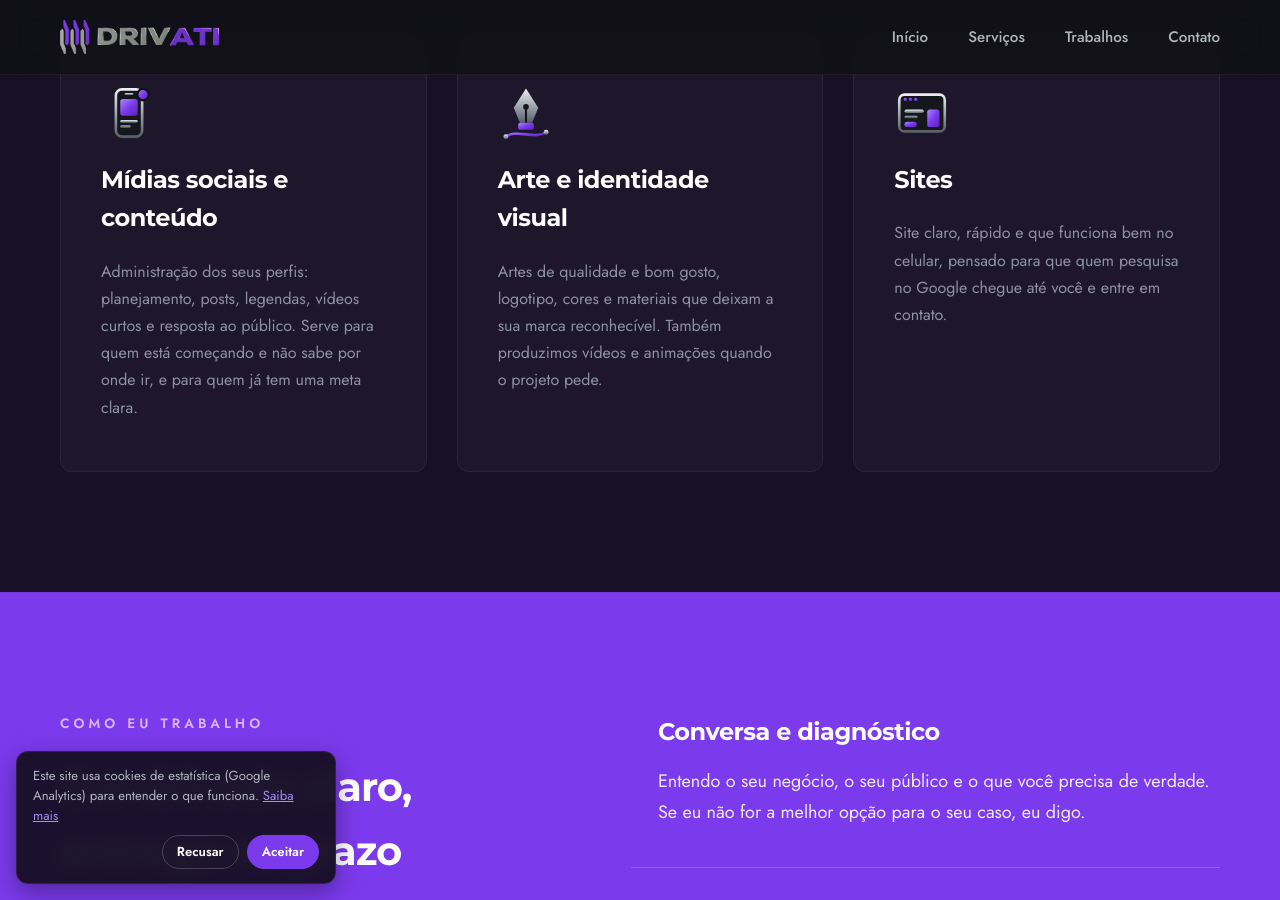
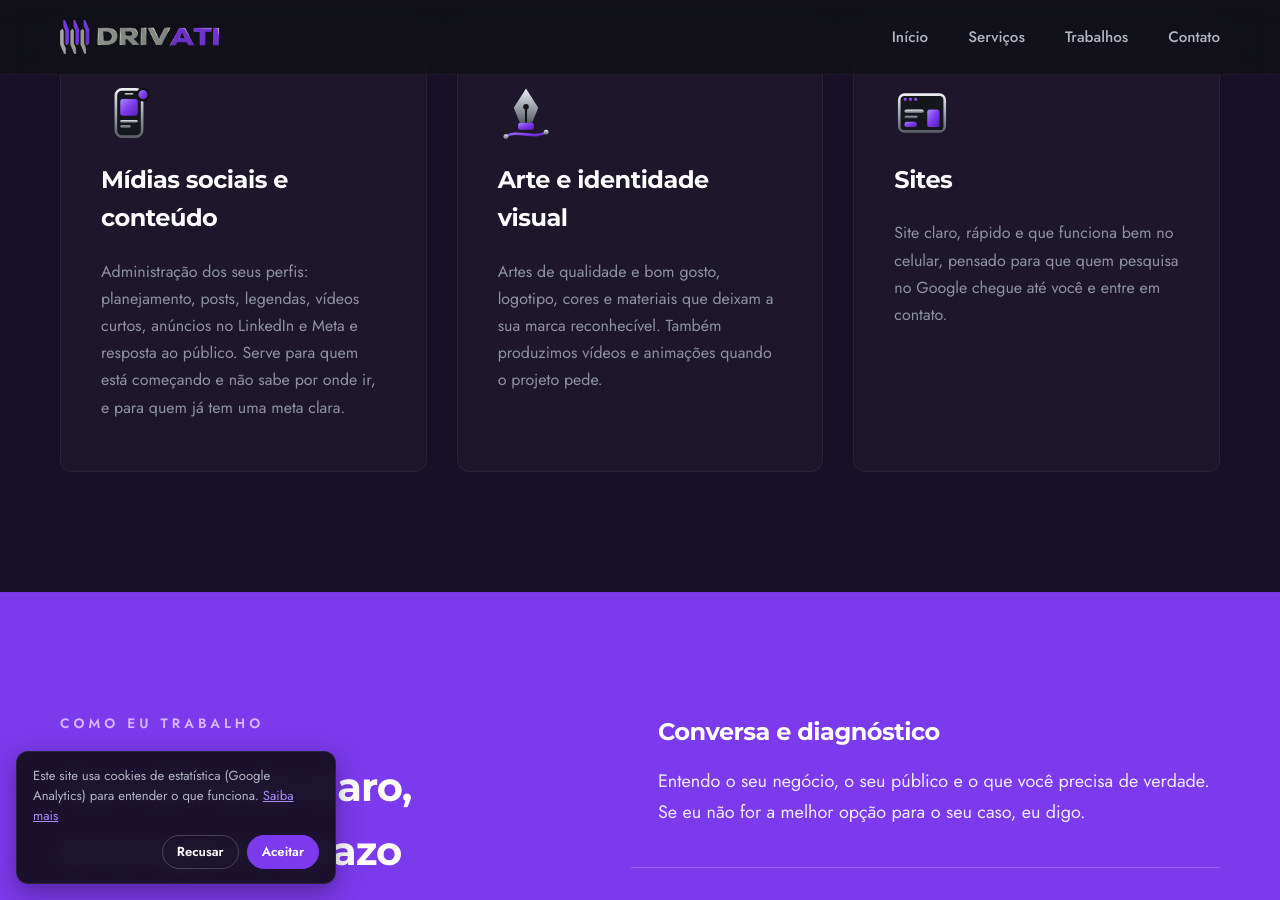
Before and after one commit to pedrosajrdigital/Drivati, a Jekyll site: the page built from index.html, in a window 1280 px wide and 900 px high, scrolled down 1317 px. Built offline with Jekyll 4.4.1, drawn with Linux system fonts in a browser that asks for light colours.

Commit message:
Tráfego pago restrito a LinkedIn e Meta na oferta de mídias sociais
Co-Authored-By: Claude Sonnet 5.5 <noreply@anthropic.com>
Claude-Session: https://claude.ai/code/session_01RjAyFE22sfAnTy89Y7pjqg

```diff
--- a/index.html
+++ b/index.html
@@ -34,7 +34,7 @@ standalone: true
                 <div class="pillar-card">
                     <span class="pillar-icon"><img src="{{ '/assets/img/icons/social.svg' | relative_url }}" alt="" width="56" height="56"></span>
                     <h3 class="pillar-title">Mídias sociais e conteúdo</h3>
-                    <p class="pillar-text">Administração dos seus perfis: planejamento, posts, legendas, vídeos curtos e resposta ao público. Serve para quem está começando e não sabe por onde ir, e para quem já tem uma meta clara.</p>
+                    <p class="pillar-text">Administração dos seus perfis: planejamento, posts, legendas, vídeos curtos, anúncios no LinkedIn e Meta e resposta ao público. Serve para quem está começando e não sabe por onde ir, e para quem já tem uma meta clara.</p>
                 </div>
 
                 <div class="pillar-card">
--- a/servicos.html
+++ b/servicos.html
@@ -25,6 +25,7 @@ css: servicos
                         <li>Posts, legendas e roteiros para vídeos curtos</li>
                         <li>Produção de vídeos e conteúdo de apoio</li>
                         <li>Resposta a comentários e mensagens</li>
+                        <li>Anúncios pagos no LinkedIn e Meta, quando fizer sentido</li>
                     </ul>
                     <a href="contato.html" class="btn btn-primary">Conversar sobre o meu projeto</a>
                 </div>
```
